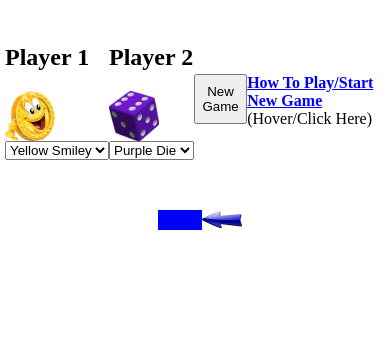
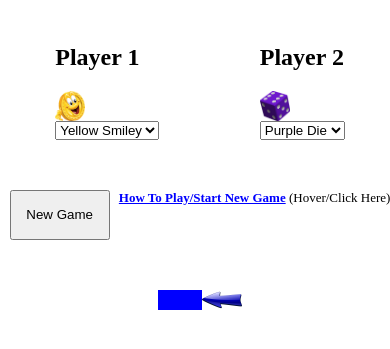
Before and after one commit to jmelton15/OOConnectFour, a plain HTML site: page index.html in a window 390 px wide. Shown: the part 61-410 px from the top of the page. Drawn offline with Linux system fonts and the light colour scheme.

Commit message:
added css and html to better fit mobile

```diff
--- a/connect4.css
+++ b/connect4.css
@@ -173,18 +173,40 @@ span {
     height:20px;
   }
   #restart-arrow:hover {
-    height:30px;
+    height:20px;
   }
-  .image-container {
+  .image-container-1 {
     background-image: url("Images/YellowPiece.png");
     background-size: cover;
-    height:50px;
-    width:50px;
+    height:30px;
+    width:30px;
+  }
+  .image-container-2 {
+    background-image: url("Images/purpleDie.png");
+    background-size: cover;
+    height:30px;
+    width:30px;
   }
   .dropdown {
     margin-top:50px;
     position: relative;
     display: inline-block;
+    font-size: small;
+    margin-right:0px;
+  }
+  .game-setup {
+    display:flex;
+    justify-content: space-around;
+    justify-items: center;
+    flex-direction: column;
 
   }
+  #lists {
+    display:flex;
+    justify-content: space-around;
+  }
+  .start-options {
+    display:flex;
+    justify-content: space-around;
+  }
 }
--- a/index.html
+++ b/index.html
@@ -10,6 +10,7 @@
   <h1>Play Connect-4</h1>
 </div>
 <div class="game-setup">
+  <div id="lists">
   <div id="list-div-1"><h2>Player 1</h2>
     <div class="image-container-1"></div>
     <select class="piece-list-1">
@@ -24,6 +25,8 @@
       <option value='url("Images/greenDie.png'>Green Die</option>
     </select>
   </div>
+</div>
+<div class="start-options">
   <button type="button" id="start-game">New Game</button>
 <div class="dropdown">
   <span><u>How To Play/Start New Game</u> (Hover/Click Here)</span>
@@ -37,6 +40,7 @@
   </div>
 </div>
 </div>
+</div>
 <div id="game">
   <table id="board"></table>
   <div class="side-div"><img src="Images/arrow.png" id="restart-arrow">
```
Also changed, not shown: connect4Object.js (+6 -2 lines).
